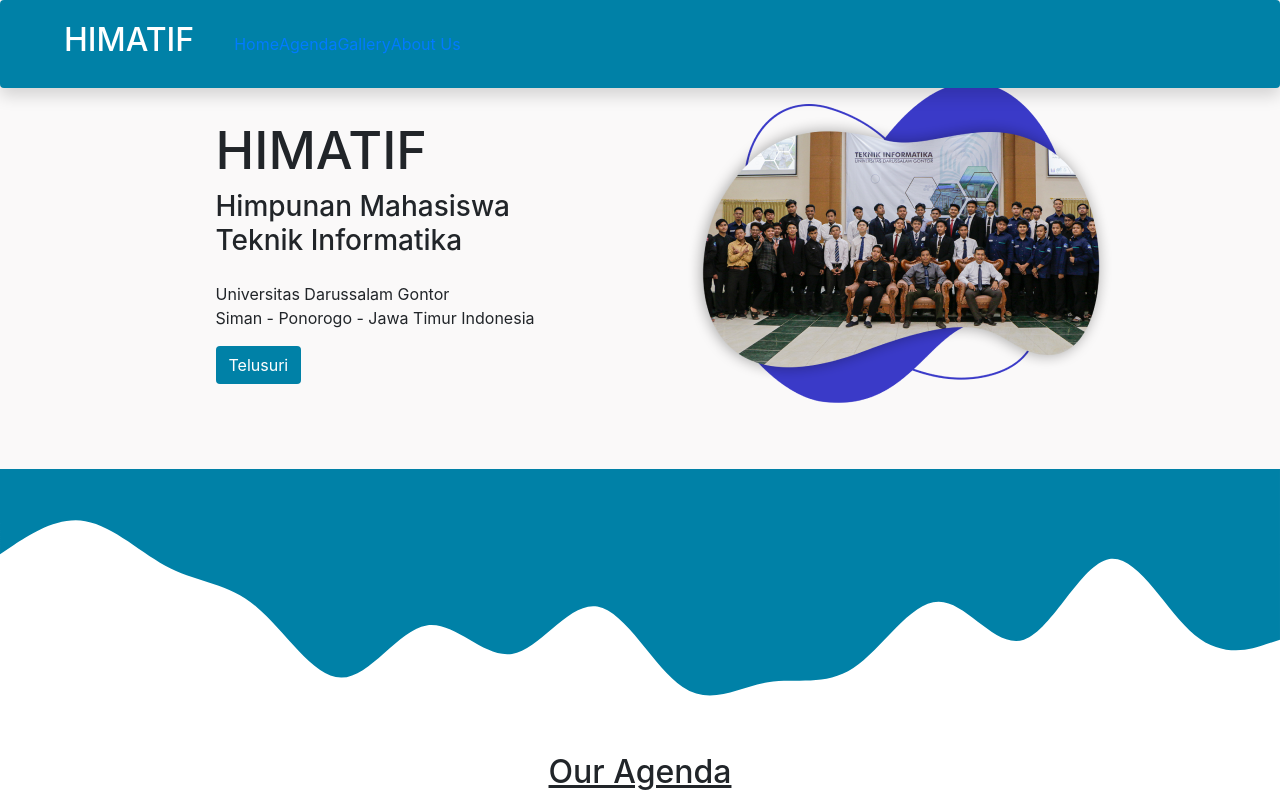
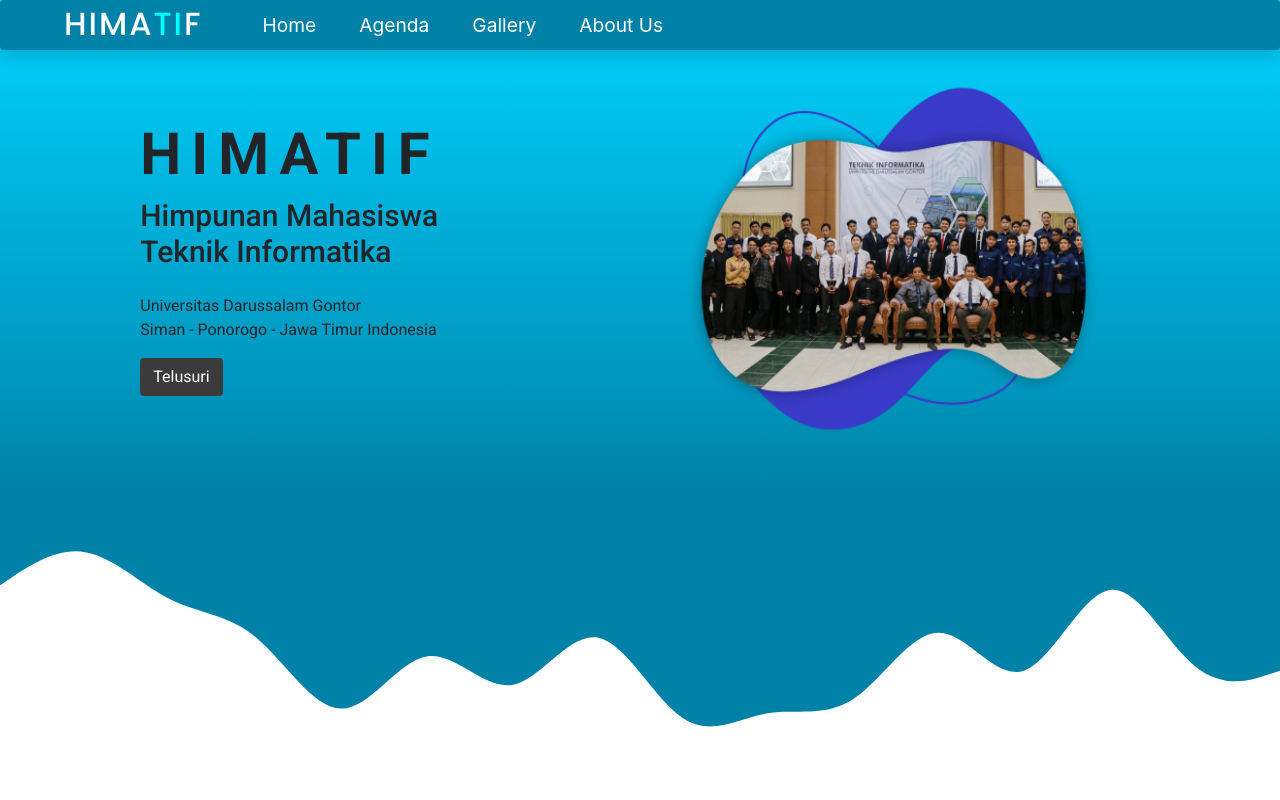
Before and after one commit to alwidahlan26/itcreation_himatif, a plain HTML site: page index.html in a window 1280 px wide. Shown: the top 800 px of the page. Drawn offline with nearby package versions, Linux system fonts and the light colour scheme.

Commit message:
Create an element css for primary page in style.css

```diff
--- a/assets/css/styles.css
+++ b/assets/css/styles.css
@@ -1,12 +1,47 @@
+@import url("https://fonts.googleapis.com/css2?family=Poppins:wght@300;400;500;600;700;800;900&display=swap");
+@import url("https://fonts.googleapis.com/css2?family=Roboto:wght@300;400;500;700;900&display=swap");
 
+* {
+  scroll-behavior: smooth;
+  max-width: 100%;
+  margin: 0;
+  padding: 0;
+}
 /* Navbar */
 #body-nav {
   box-shadow: 2px 1px 2px rgba(80, 80, 80, 0.8);
   background-color: #0081a7;
+  height: 50px;
+}
+
+.navbar-logo a {
+  font-weight: 700;
+  letter-spacing: 2px;
+  font-family: "Poppins", sans-serif;
+  padding-top: 12px;
+}
+.navbar-logo a span {
+  color: rgb(0, 255, 255);
+}
+
+
+
+.nav-item a {
+  position: relative;
+  font-size: 1.2rem;
+  margin-right: 3px;
+  color: #fff;
+  text-decoration: none;
+  padding: 12px 20px;
+}
+.nav-item a:hover {
+  background: white;
+  transition: 0.3s;
+  color: #0081a7;
 }
 
 .btn-header {
-    background-color: #0081a7;
+  background-color: #3b3b3b;
 }
 
 .btn-header:hover {
@@ -25,61 +60,55 @@
 }
 /* Penutup navbar */
 
-#body-header, #body-foto, #footer, #text-judul {
-    background-color: #faf9f9;
+/* Header */
+#body-header {
+  font-family: "Roboto";
+  background: rgb(0, 129, 167);
+  background: linear-gradient(
+    0deg,
+    rgba(0, 129, 167, 1) 0%,
+    rgba(0, 136, 174, 1) 10%,
+    rgba(0, 146, 185, 1) 18%,
+    rgba(0, 167, 208, 1) 46%,
+    rgba(0, 183, 225, 1) 66%,
+    rgba(0, 212, 255, 1) 100%
+  );
 }
 
-#body-foto {
-    padding-bottom: 50px;
-    padding-top: 50px;
+#body-header .container h1 {
+  letter-spacing: 10px;
+  font-weight: 700;
+  font-size: 58px;
 }
 
-#text-judul {
-    padding-top: 24px;
+#body-header .image-header img {
+    height: 500px;
+    width: 670px;
 }
 
-#text-agenda {
-    padding-top: 24px;
+.text-header h6 {
+  font-size: 30px;
+  margin-bottom: 24px;
+}
+/* Penutup Header */
+
+/* Agenda */
+.text-agenda h2 {
+  font-size: 2.5rem;
+  font-family: 'Roboto';
+  padding-top: 55px;
+  text-align: center;
+  text-decoration: underline;
+
 }
 
-#body-judul, #body-judul-dua {
-    padding-bottom: 28px;
+.agenda-page {
+    min-height: 105vh;
 }
 
-.nav-list {
-    position: relative;
-    right: 30px;
-}
-
-.agenda {
-    text-align: center;
-    text-decoration: underline;
-}
 
 .agenda-info {
-    margin-top: 24px;
-}
-
-.our-foto {
-    text-decoration: underline;
-    margin-top: 24px;
-    text-align: center;
-}
-
-.box-foto {
-    margin-top: 24px;
-}
-
-.link-nav {
-    word-spacing: 20px;
-}
-
-.logo-brand {
-    margin-left: 60px;
-}
-
-.link-navbar {
-    margin-right: 24px;
+  margin-top: 10px;
 }
 
 .btn-agenda {
@@ -89,16 +118,42 @@
 .btn-agenda:hover {
   background-color: #eb3b60;
 }
+/* Penutup Agenda */
 
-.text-header h1 {
-    font-size: 52px;
+
+/* Foto */
+#foto {
+  min-height: 10vh;
+  padding-top: 60px;
 }
 
-.text-header h6 {
-    font-size: 28px;
-    margin-bottom: 24px;
+.text-judul {
+  padding-bottom: 10px;
 }
 
-#footer {
-    background-color: #0081a7;
+.text-judul h2 {
+  text-decoration: underline;
+  text-align: center;
+  font-family: 'Poppins';
+  font-weight: 600;
+  font-size: 2.5rem;
 }
+
+.box-foto {
+  margin-top: 20px;
+}
+/* Penutup Foto */
+
+/* Form */
+#about {
+  min-height: 90vh;
+}
+
+form h2 {
+  font-family: 'Roboto';
+  font-weight: 700;
+}
+
+form .registration a {
+  text-decoration: none;
+}
```
Lines whose indentation alone changed are shown as unchanged.
